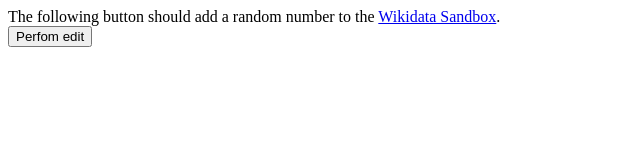
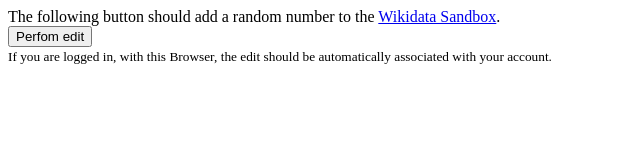
Before and after one commit to fuddl/wikibase-edit-test, a website with bundled scripts: page page.html in a window 1280 px wide. Shown: the whole page, without its empty margins (0-640 px from the left). Built offline with nearby package versions, Linux system fonts and the light colour scheme.

Commit message:
fixup! first commit

```diff
--- a/page.html
+++ b/page.html
@@ -7,6 +7,8 @@
 	The following button should add a random number to the
 	<a href="https://www.wikidata.org/wiki/Q4115189">Wikidata Sandbox</a>.
   <div><button id="test-button">Perfom edit</button></div>
+  <small>If you are logged in, with this Browser, the edit should be
+  automatically associated with your account.</small>
   <script src="pageScript.js" type="module"></script>
 </body>
 </html>
```
Also changed, not shown: README.md.
